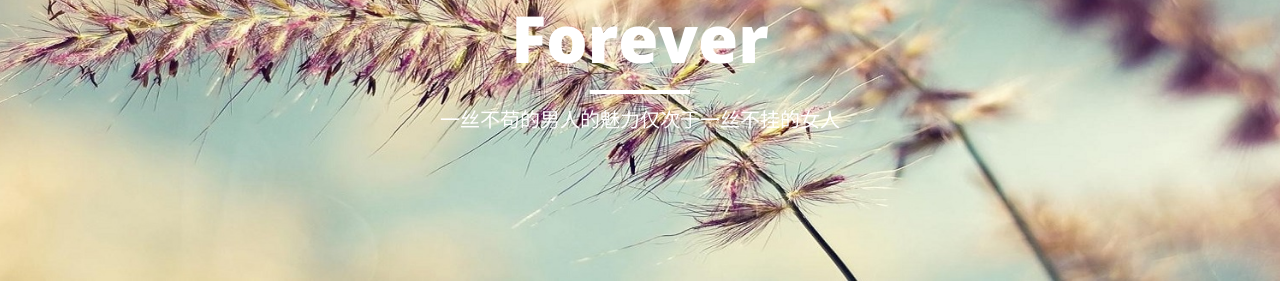
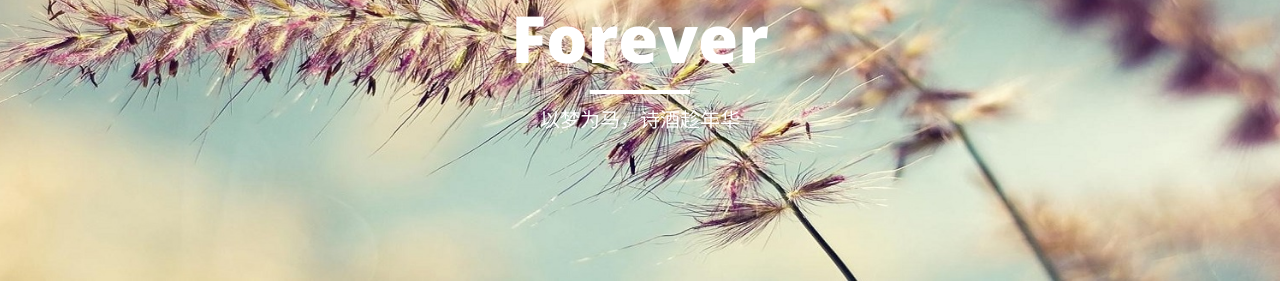
Before and after one commit to younnng/younnng.github.io, a Jekyll site: the page built from index.html, in a window 1280 px wide. Shown: the part 147-447 px from the top of the page. Built offline with Jekyll 4.4.1, drawn with Linux system fonts in a browser that asks for light colours; nearby versions of some CDN libraries; the list of posts is cut into pages by our own code.

Commit message:
Update index.html

```diff
--- a/index.html
+++ b/index.html
@@ -1,6 +1,6 @@
 ---
 layout: page
-description: "一丝不苟的男人的魅力仅次于一丝不挂的女人"
+description: "以梦为马，诗酒趁年华"
 ---
 
 {% for post in paginator.posts %}
```
